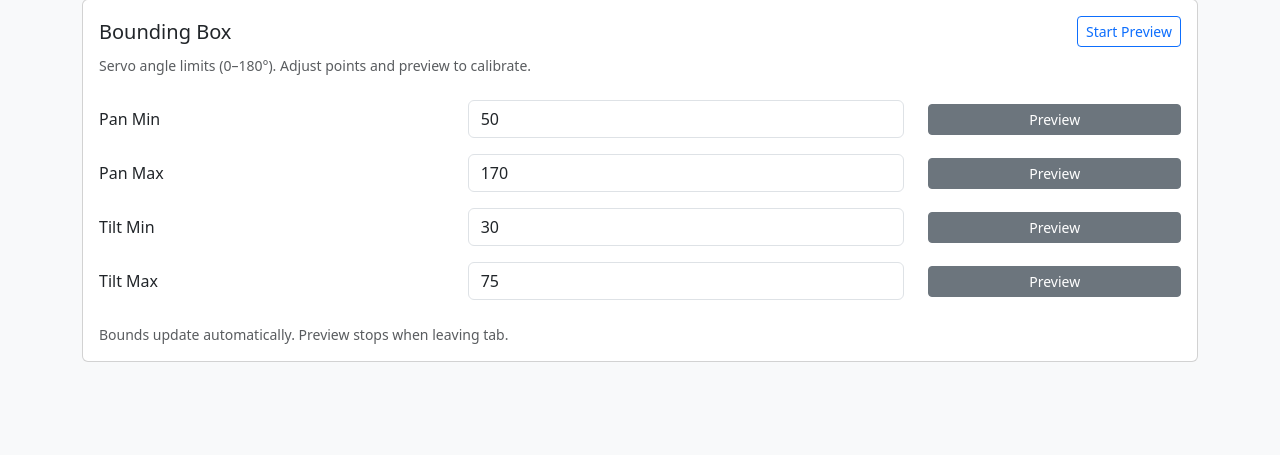
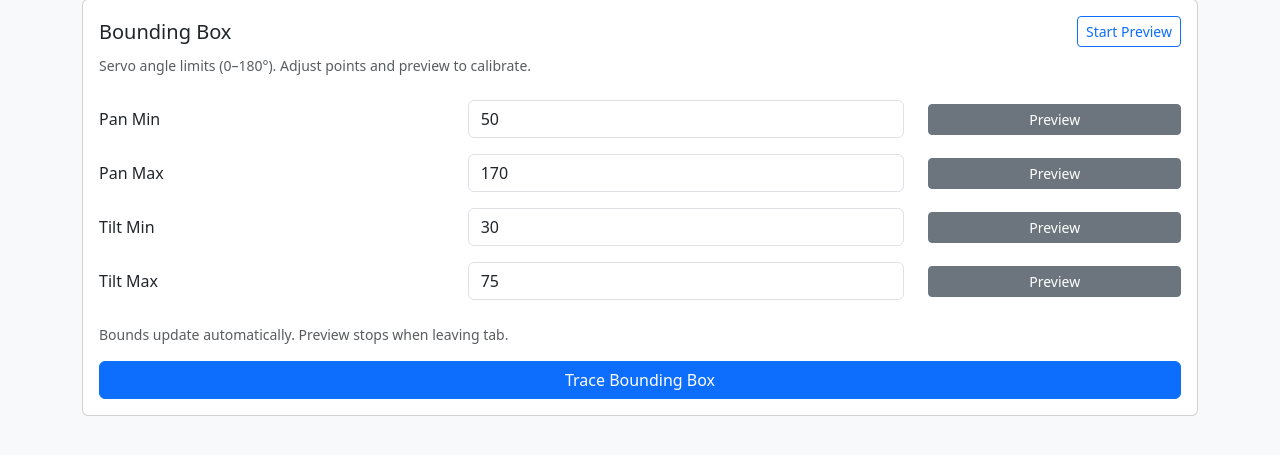
Before and after one commit to benfugate/cat-laser, a Flask app: page / in a window 1280 px wide, after a click on "Bounds Setup". Shown: the part 163-618 px from the top of the page. Run offline with Flask 3, Linux system fonts and the light colour scheme; some libraries are stand-ins or nearby versions.

Commit message:
Add Bounding Box tracing feature and improve preview logic
- app.py: Added 'trace' action to /api/preview to sweep the 4 corners of the box
- templates/index.html: Added 'Trace Bounding Box' button and logic

```diff
--- a/app.py
+++ b/app.py
@@ -257,6 +257,37 @@ def api_preview():
         _laser_instance.move_laser(pan, tilt)
         return jsonify({'ok': True, 'pan': pan, 'tilt': tilt})
 
+    if action == 'trace':
+        power.set_power(3)
+        if _laser_instance is None:
+            from src.laser import Laser
+            _laser_instance = Laser([])
+
+        config = read_config()
+        min_p = config.get('min_pan', 0)
+        max_p = config.get('max_pan', 180)
+        min_t = config.get('min_tilt', 0)
+        max_t = config.get('max_tilt', 180)
+
+        def do_trace():
+            _laser_instance.turn_laser_on()
+            # 4 Corners
+            corners = [
+                (min_p, min_t), (max_p, min_t),
+                (max_p, max_t), (min_p, max_t),
+                (min_p, min_t)
+            ]
+            # Move to start
+            _laser_instance.move_laser(min_p, min_t)
+            time.sleep(0.5)
+            # Trace lines
+            for p, t in corners:
+                _laser_instance.create_laser_path(p, t)
+            # Done, but keep laser on in preview mode
+
+        Thread(target=do_trace, daemon=True).start()
+        return jsonify({'ok': True, 'status': 'tracing'})
+
     return jsonify({'ok': False, 'error': 'invalid action'})
 
 
--- a/templates/index.html
+++ b/templates/index.html
@@ -126,6 +126,9 @@
             </div>
 
             <div id="boundsStatus" class="text-muted small mt-4">Bounds update automatically. Preview stops when leaving tab.</div>
+            <div class="mt-3">
+              <button id="traceBounds" class="btn btn-primary w-100">Trace Bounding Box</button>
+            </div>
           </div>
         </div>
       </div>
@@ -220,6 +223,11 @@
 
       els.togglePreview.onclick = () => setPreview(!isPreviewing);
 
+      document.getElementById('traceBounds').onclick = async () => {
+        if (!isPreviewing) await setPreview(true);
+        await api('/api/preview', { action: 'trace' });
+      };
+
       document.querySelectorAll('.preview-btn').forEach(btn => {
         btn.onclick = async () => {
           const axis = btn.dataset.axis, target = btn.dataset.target;
```
